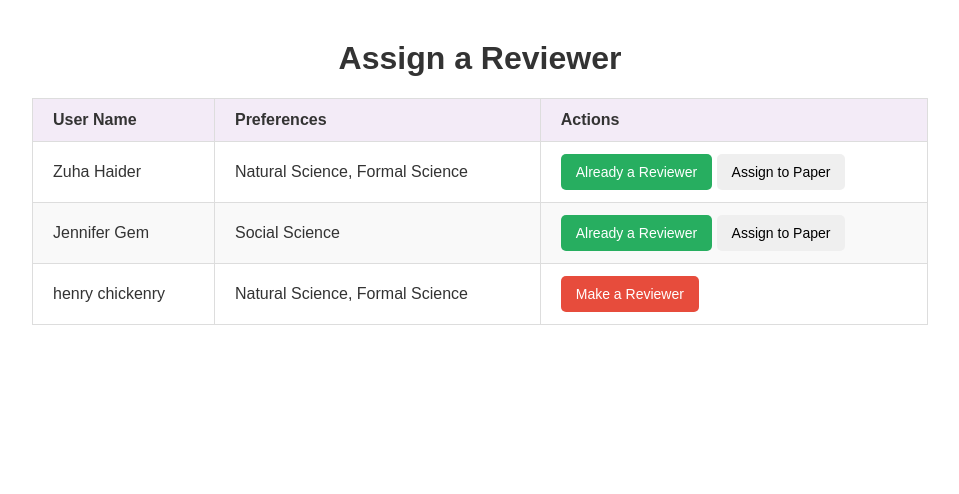
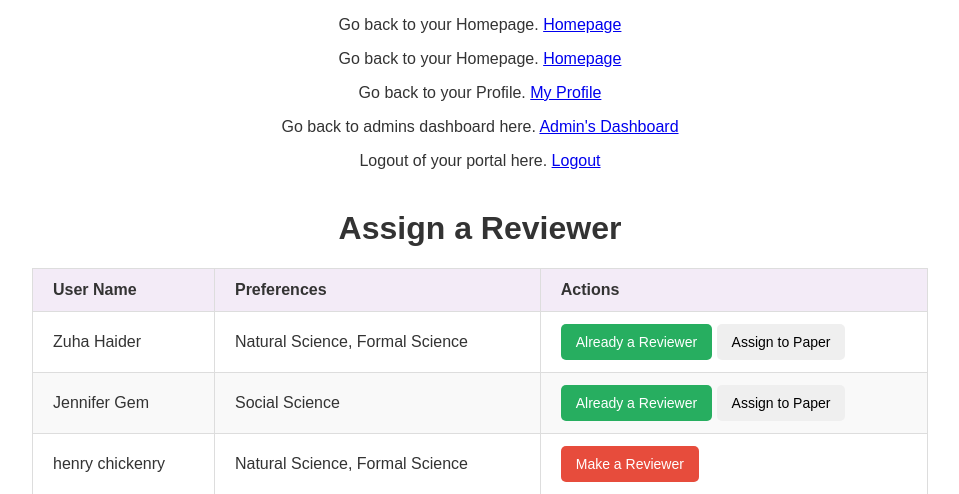
Before and after one commit to MarianaAAW/projectMerge_toGit, a Flask app: page /assign_reviewer/2 in a window 1280 px wide. Shown: the top 494 px of the page, without its empty margins (160-1119 px from the left). Run offline with Flask 3, Linux system fonts and the light colour scheme; some libraries are stand-ins or nearby versions.

Commit message:
done with the connections only reviews left

```diff
--- a/db_backend/templates/admins_dashboard.html
+++ b/db_backend/templates/admins_dashboard.html
@@ -91,7 +91,9 @@
 
 <body>
     <h1>Welcome to Admin's Dashboard</h1>
-
+    <p>Go back to your Homepage. <a href="{{ url_for('my_home') }}">Homepage</a></p>
+    <p>Go back to your Profile. <a href="{{ url_for('my_profile') }}">My Profile</a></p>
+    <p>Logout of your portal here. <a href="{{ url_for('logout') }}">Logout</a></p>
     <!-- Submitted Papers Collapsible -->
     <div class="collapsible">
         <h2>Submitted Papers</h2>
--- a/db_backend/templates/admins_view_user_details.html
+++ b/db_backend/templates/admins_view_user_details.html
@@ -35,5 +35,10 @@
     {% else %}
     <p>No user data available.</p>
     {% endif %}
+
+    <p>Go back to your Homepage. <a href="{{ url_for('my_home') }}">Homepage</a></p>
+    <p>Go back to your Profile. <a href="{{ url_for('my_profile') }}">My Profile</a></p>
+    <p>Go back to your Admin's Dashboard. <a href="{{ url_for('admins_dashboard') }}">Admin's Dashboard</a></p>
+    <p>Logout of your portal here. <a href="{{ url_for('logout') }}">Logout</a></p>
 </body>
 </html>
--- a/db_backend/templates/assign_reviewer.html
+++ b/db_backend/templates/assign_reviewer.html
@@ -4,6 +4,12 @@
     <meta charset="UTF-8">
     <meta name="viewport" content="width=device-width, initial-scale=1.0">
     <title>Assign a Reviewer</title>
+    <p>Go back to your Homepage. <a href="{{ url_for('my_home') }}">Homepage</a></p>
+    <p>Go back to your Homepage. <a href="{{ url_for('my_home') }}">Homepage</a></p>
+    <p>Go back to your Profile. <a href="{{ url_for('my_profile') }}">My Profile</a></p>
+    <p>Go back to admins dashboard here. <a href="{{ url_for('admins_dashboard') }}">Admin's Dashboard</a></p>
+    <p>Logout of your portal here. <a href="{{ url_for('logout') }}">Logout</a></p>
+
     <style>
         body {
             margin: 0;
--- a/db_backend/templates/researchers_check_reviews.html
+++ b/db_backend/templates/researchers_check_reviews.html
@@ -1,5 +1,10 @@
 {% block content %}
 <h2>Admin's Review</h2>
+<p>Go back to your Homepage. <a href="{{ url_for('my_home') }}">Homepage</a></p>
+    <p>Go back to your Profile. <a href="{{ url_for('my_profile') }}">My Profile</a></p>
+    <p>Go back to your Researcher's Dashboard. <a href="{{ url_for('researchers_dashboard') }}">Researcher's Dashboard</a></p>
+    <p>Logout of your portal here. <a href="{{ url_for('logout') }}">Logout</a></p>
+
 
 <!-- Display Admin Reviews -->
 <div id="review-list">
--- a/db_backend/templates/researchers_dashboard.html
+++ b/db_backend/templates/researchers_dashboard.html
@@ -57,7 +57,9 @@
 
 <body>
     <h1>Welcome to Writer's Dashboard</h1>
-
+    <p>Go back to your Homepage. <a href="{{ url_for('my_home') }}">Homepage</a></p>
+    <p>Go back to your Profile. <a href="{{ url_for('my_profile') }}">My Profile</a></p>
+    <p>Logout of your portal here. <a href="{{ url_for('logout') }}">Logout</a></p>
     <!-- Submitted Papers Section -->
     <section>
         <h2>Submitted Papers</h2>
--- a/db_backend/templates/researchers_view_paper.html
+++ b/db_backend/templates/researchers_view_paper.html
@@ -4,6 +4,10 @@
     <meta charset="UTF-8">
     <meta name="viewport" content="width=device-width, initial-scale=1.0">
     <h1>Submitted Paper</h1>
+    <p>Go back to your Homepage. <a href="{{ url_for('my_home') }}">Homepage</a></p>
+    <p>Go back to your Profile. <a href="{{ url_for('my_profile') }}">My Profile</a></p>
+    <p>Go back to your Researcher's Dashboard. <a href="{{ url_for('researchers_dashboard') }}">Researcher's Dashboard</a></p>
+    <p>Logout of your portal here. <a href="{{ url_for('logout') }}">Logout</a></p>
     <style>
         body {
             font-family: Arial, sans-serif;
--- a/db_backend/templates/reviewers_dashboard.html
+++ b/db_backend/templates/reviewers_dashboard.html
@@ -59,6 +59,9 @@
     <div class="container">
         <h1>Welcome to the Reviewer's Dashboard</h1>
         <h2>Assigned Papers</h2>
+        <p>Go back to your Homepage. <a href="{{ url_for('my_home') }}">Homepage</a></p>
+        <p>Go back to your Profile. <a href="{{ url_for('my_profile') }}">My Profile</a></p>
+        <p>Logout of your portal here. <a href="{{ url_for('logout') }}">Logout</a></p>
        <!-- Filter Form -->
        <form method="GET" action="{{ url_for('reviewers_dashboard') }}">
         <label for="submission_date">Submission Date:</label>
--- a/db_backend/templates/reviewers_review.html
+++ b/db_backend/templates/reviewers_review.html
@@ -1,4 +1,8 @@
 <h2>Research Paper & Add Reviews</h2>
+<p>Go back to your Homepage. <a href="{{ url_for('my_home') }}">Homepage</a></p>
+    <p>Go back to your Profile. <a href="{{ url_for('my_profile') }}">My Profile</a></p>
+    <p>Go back to your Reviewer's Dashboard. <a href="{{ url_for('reviewers_dashboard') }}">Reviewer's Dashboard</a></p>
+    <p>Logout of your portal here. <a href="{{ url_for('logout') }}">Logout</a></p>
 <!-- Box Container -->
 <div class="content-box">
     <style>
--- a/db_backend/templates/submit_paper.html
+++ b/db_backend/templates/submit_paper.html
@@ -8,6 +8,10 @@
 </head>
 <body>
     <h1>Submit Your Paper</h1>
+    <p>Go back to your Homepage. <a href="{{ url_for('my_home') }}">Homepage</a></p>
+    <p>Go back to your Profile. <a href="{{ url_for('my_profile') }}">My Profile</a></p>
+    <p>Go back to your Researcher's Dashboard. <a href="{{ url_for('researchers_dashboard') }}">Researcher's Dashboard</a></p>
+    <p>Logout of your portal here. <a href="{{ url_for('logout') }}">Logout</a></p>
 
     <!-- Form to Submit the Paper -->
     <form method="POST" action="{{ url_for('submit_paper') }}" enctype="multipart/form-data" onsubmit="return validateForm()">
@@ -81,7 +85,7 @@
     {% if messages %}
         <ul>
             {% for category, message in messages %}
-                <li class="{{ category }}">{{ message }}</li>
+                <li class="flash-{{ category }}">{{ message }}</li>
             {% endfor %}
         </ul>
     {% endif %}
```
Also changed, not shown: db_backend/templates/admins_view_paper_detail.html (+6 -5 lines), instance/research_portal.db.
